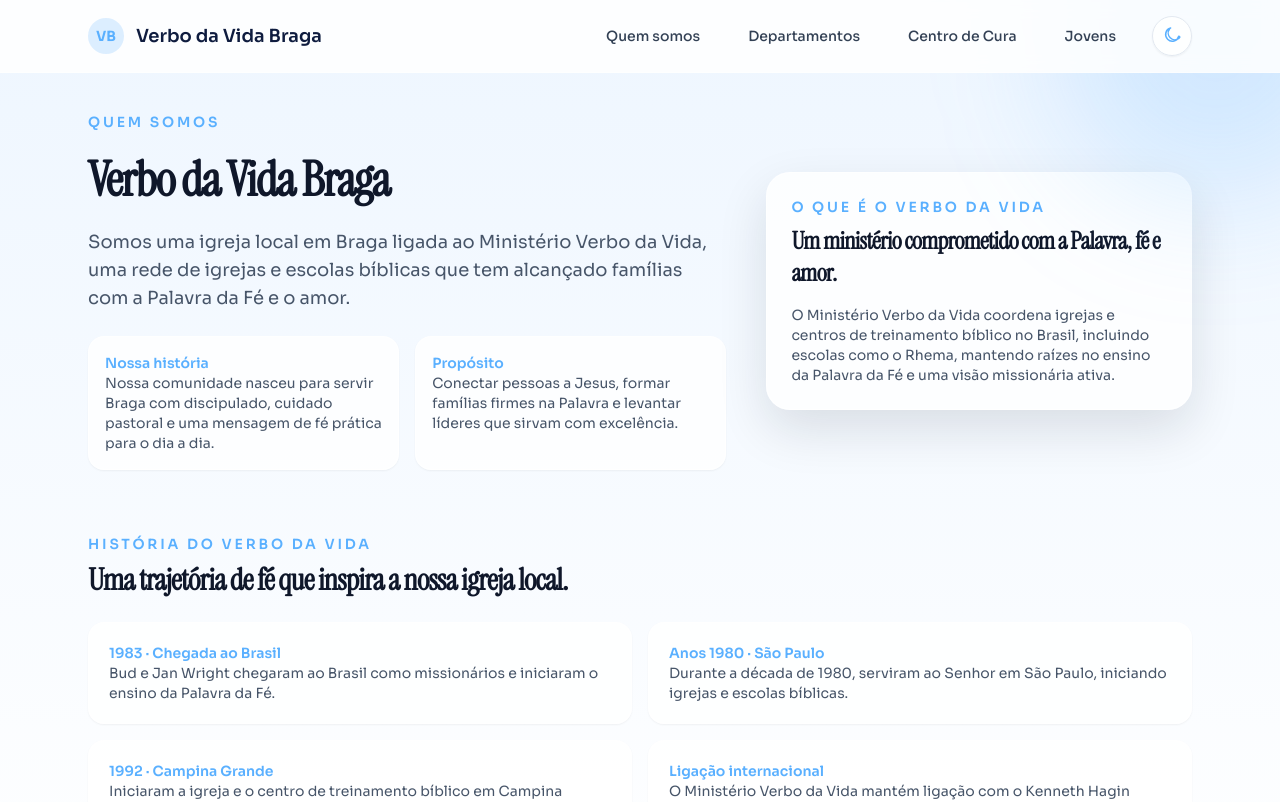
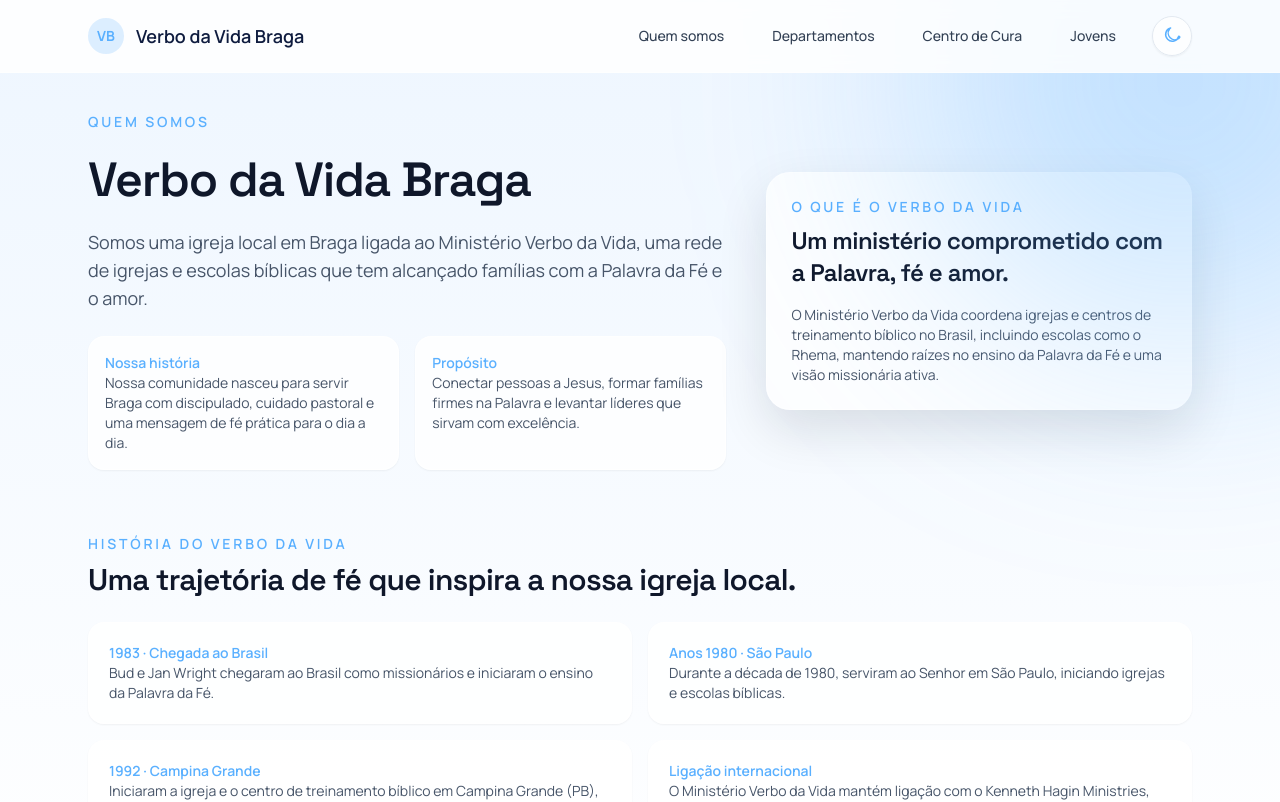
Before and after one commit to Geniolle/VerboBraga, a Next.js app: page / in a window 1280 px wide. Shown: the top 802 px of the page. Built offline with nearby package versions, Linux system fonts and the light colour scheme.

Commit message:
Cores e Desing arrumando

```diff
--- a/src/app/(site)/layout.tsx
+++ b/src/app/(site)/layout.tsx
@@ -4,8 +4,8 @@
 export default function SiteLayout({ children }: { children: React.ReactNode }) {
   return (
     <div className="relative flex min-h-screen flex-col overflow-hidden bg-gradient-to-b from-brand-sky via-white to-brand-lavender dark:from-slate-900 dark:via-slate-950 dark:to-slate-900">
-      <div className="pointer-events-none absolute -right-24 top-[-120px] h-[320px] w-[320px] rounded-full bg-brand-indigo/20 blur-3xl" />
-      <div className="pointer-events-none absolute -left-20 bottom-0 h-[260px] w-[260px] rounded-full bg-brand-sky/60 blur-3xl dark:bg-brand-indigo/10" />
+      <div className="pointer-events-none absolute -right-40 top-[-180px] h-[520px] w-[520px] rounded-full bg-brand-indigo/30 blur-[120px]" />
+      <div className="pointer-events-none absolute -left-32 bottom-[-80px] h-[420px] w-[420px] rounded-full bg-brand-sky/80 blur-[110px] dark:bg-brand-indigo/20" />
       <SiteHeader />
       <main className="mx-auto flex w-full max-w-6xl flex-1 flex-col gap-16 px-4 pb-24 pt-24 sm:px-6 sm:pt-28">
         {children}
--- a/src/app/globals.css
+++ b/src/app/globals.css
@@ -13,7 +13,7 @@
 body {
   @apply bg-white text-slate-900 antialiased;
   font-feature-settings: "liga" 1, "kern" 1;
-  font-family: var(--font-sora), ui-sans-serif, system-ui, sans-serif;
+  font-family: var(--font-sans), ui-sans-serif, system-ui, sans-serif;
 }
 
 body.dark {
@@ -23,7 +23,7 @@
 h1,
 h2,
 h3 {
-  @apply font-serif tracking-tight text-brand-ink dark:text-white;
+  @apply font-display font-bold tracking-tight text-brand-ink dark:text-white;
 }
 
 a {
--- a/src/app/layout.tsx
+++ b/src/app/layout.tsx
@@ -1,9 +1,9 @@
 import type { Metadata } from "next";
-import { Instrument_Serif, Sora } from "next/font/google";
+import { Manrope, Space_Grotesk } from "next/font/google";
 import "./globals.css";
 
-const sora = Sora({ subsets: ["latin"], variable: "--font-sora" });
-const instrument = Instrument_Serif({ subsets: ["latin"], variable: "--font-instrument" });
+const manrope = Manrope({ subsets: ["latin"], variable: "--font-sans" });
+const space = Space_Grotesk({ subsets: ["latin"], variable: "--font-display" });
 
 export const metadata: Metadata = {
   title: "Verbo da Vida Braga | Igreja Cristã",
@@ -19,7 +19,7 @@
 
 export default function RootLayout({ children }: { children: React.ReactNode }) {
   return (
-    <html lang="pt-BR" className={`${sora.variable} ${instrument.variable}`}>
+    <html lang="pt-BR" className={`${manrope.variable} ${space.variable}`}>
       <body className="min-h-screen bg-white text-slate-900 dark:bg-slate-950 dark:text-slate-100">
         {children}
       </body>
--- a/tailwind.config.ts
+++ b/tailwind.config.ts
@@ -17,8 +17,8 @@
         soft: "0 20px 50px rgba(15, 23, 42, 0.12)"
       },
       fontFamily: {
-        sans: ["var(--font-sora)", "ui-sans-serif", "system-ui", "sans-serif"],
-        serif: ["var(--font-instrument)", "ui-serif", "Georgia", "serif"]
+        sans: ["var(--font-sans)", "ui-sans-serif", "system-ui", "sans-serif"],
+        display: ["var(--font-display)", "ui-sans-serif", "system-ui", "sans-serif"]
       }
     }
   },
```
